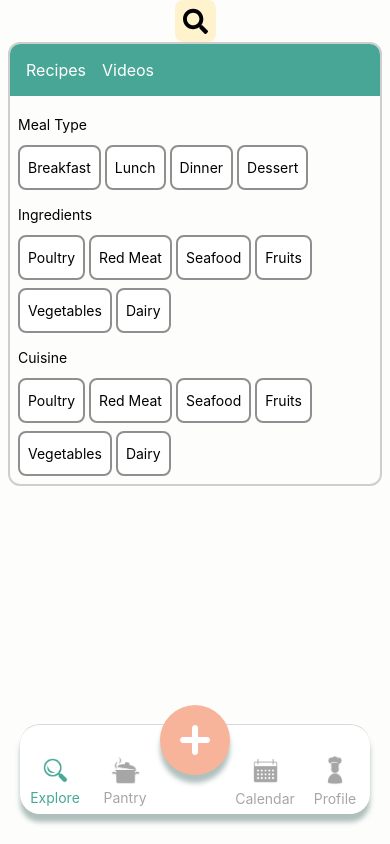
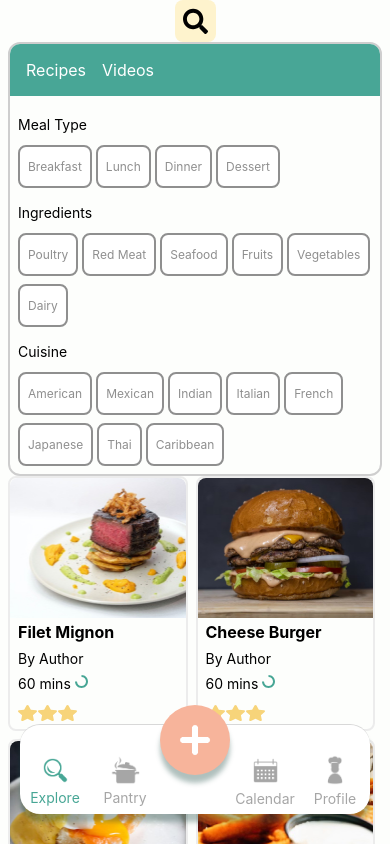
Before and after one commit to chefit-ucf/Chef_It, a React Native app in the folder chefit_frontend/: screen /Search in a window 390 px wide. Built offline with nearby package versions, Linux system fonts and the light colour scheme.

Commit message:
search screen

```diff
--- a/chefit_frontend/assets/data/fakeData.js
+++ b/chefit_frontend/assets/data/fakeData.js
@@ -161,23 +161,38 @@ export const searchItems = [
   {
     image: require("../../assets/food/search_item1.jpg"),
     title: "Filet Mignon",
+    author: "Author",
+    time: 60,
+    rating: 3,
   },
   {
     image: require("../../assets/food/search_item2.jpg"),
     title: "Cheese Burger",
+    author: "Author",
+    time: 60,
+    rating: 3,
 
   },
   {
     image: require("../../assets/food/search_item3.jpg"),
     title: "Eggs Benedict",
+    author: "Author",
+    time: 60,
+    rating: 3,
   },
   {
     image: require("../../assets/food/search_item4.jpg"),
     title: "Sweet Potato Fries",
+    author: "Author",
+    time: 60,
+    rating: 3,
   },
   {
     image: require("../../assets/food/search_item5.jpg"),
     title: "Spaghetti",
+    author: "Author",
+    time: 60,
+    rating: 3,
   },
 
 ];
--- a/chefit_frontend/components/Filter.js
+++ b/chefit_frontend/components/Filter.js
@@ -2,9 +2,6 @@ import { View, StyleSheet, Text, FlatList, Pressable} from 'react-native';
 import React, { useState } from 'react';
 import { DATA, DATA2, DATA3} from "../assets/data/fakeData.js"
 export default function Filter() {
-
-
-
   return (
     <View style={styles.box}>
       <View style={styles.top}>
@@ -37,7 +34,7 @@ export default function Filter() {
         <View style={{paddingVertical: 8}}>
           <Text >Cuisine</Text>
           <FlatList
-            data={DATA2}
+            data={DATA3}
             renderItem={({item}) => <Item title={item.title} />}
             keyExtractor={item => item.id}
             contentContainerStyle={styles.flatList}
@@ -68,12 +65,7 @@ const Item = ({title}) =>{
   onPress={handlePress}
   >
     <Text
-          style={({ pressed: isPressed }) => [
-            {
-              ...styles.title,
-              color: isPressed ? "white" : "#8F8F8F"
-            },
-          ]}
+      style={{...styles.pressable}}
     >{title}</Text>
   </Pressable>
 
@@ -94,9 +86,7 @@ const styles = StyleSheet.create({
     display: 'flex',
     marginHorizontal: 8,
     borderRadius: 12,
-
     borderColor: "#CECECE"
-
   },
   flex: {
     display: 'flex',
@@ -134,6 +124,12 @@ const styles = StyleSheet.create({
     color: "#8F8F8F",
   },
 
+  pressable:{
+    fontSize: 12,
+    color: "#8F8F8F",
+
+  },
+
 
   flatList:{
     display: 'flex',
--- a/chefit_frontend/components/SearchItem.js
+++ b/chefit_frontend/components/SearchItem.js
@@ -1,15 +1,74 @@
-import React from 'react'
+import React, { useEffect } from 'react'
 import { StyleSheet,  View, ScrollView, Text, Image, Dimensions } from 'react-native';
 import Svg, { Path } from "react-native-svg"
 
 
-export default function SearchItem({image}) {
-return <View  >
-  <View style={{ width: '100%', marginBottom: 8 }}>
-    <View>
-      <Image style={{ width: '100%' }} source={image} />
+export default function SearchItem({image, author, title, time, rating}) {
+
+
+  const styles = StyleSheet.create({
+
+    pictures: {
+      flexDirection: "row",
+      padding: '20px'
+    },
+    item: {
+      width:"48%"
+    },
+
+    box: {
+      // padding: 12,
+      borderWidth: 2,
+      borderColor: '#ECECEC',
+      borderRadius: 8
+    },
+    border: {
+      borderBottomWidth: 2,
+      borderColor: '#ECECEC',
+      paddingBottom: 8,
+      marginBottom: 16
+    },
+
+    title:{
+      fontSize: 20,
+      fontWeight: 'bold',
+    },
+    picture: {
+      borderTopRightRadius: 8,
+      borderTopLeftRadius: 8
+    },
+    time: { paddingHorizontal: 8, paddingVertical: 4, display: "flex", flexDirection: 'row', columnGap: 4, alignContent: 'center'}
+  });
+
+
+return <View style={styles.item}>
+    <View style={styles.box}>
+      <View>
+        <Image style={{ ...styles.picture, width: '100%' }} source={image} />
+      </View>
+      <View>
+        <View style={{ paddingHorizontal: 8, paddingVertical: 4 }}>
+          <Text style={{ fontSize: 16, fontWeight: 'bold' }}>{title}</Text>
+        </View>
+        <View style={{ paddingHorizontal: 8, paddingVertical: 4 }}>
+          <Text>By {author}</Text>
+        </View>
+        <View style={styles.time}>
+          <Text>{time} mins</Text>
+          <Svg width="25" height="26" viewBox="0 0 25 26" fill="none" xmlns="http://www.w3.org/2000/svg">
+            <Path fill-rule="evenodd" clip-rule="evenodd" d="M3.89423e-09 6.49977C3.89423e-09 6.49985 0 6.49992 0 6.5C0 10.0899 2.91015 13 6.5 13C10.0899 13 13 10.0899 13 6.5C13 2.9103 10.0901 0.000244547 6.50045 0V2C8.98553 2.00024 11 4.01487 11 6.5C11 8.98528 8.98528 11 6.5 11C4.01472 11 2 8.98528 2 6.5C2 6.49992 2 6.49985 2 6.49977H3.89423e-09Z" fill="#47A695"/>
+          </Svg>
+        </View>
+
+        <View style={{ paddingHorizontal: 8, paddingBottom: 8, flexDirection: 'row', gap: 1 }}>
+          {Array.from({ length: rating }, (_, index) => (
+            <Svg key={index} width="19" height="16" viewBox="0 0 19 16" fill="none" xmlns="http://www.w3.org/2000/svg">
+              <Path d="M8.48075 0.556577L6.16169 4.69357L0.973099 5.35911C0.0426336 5.47784 -0.330263 6.48709 0.344502 7.06515L4.09833 10.2835L3.21048 14.8298C3.05067 15.6516 4.0344 16.2671 4.85833 15.8828L9.5 13.7362L14.1417 15.8828C14.9656 16.264 15.9493 15.6516 15.7895 14.8298L14.9017 10.2835L18.6555 7.06515C19.3303 6.48709 18.9574 5.47784 18.0269 5.35911L12.8383 4.69357L10.5193 0.556577C10.1037 -0.180831 8.89981 -0.190205 8.48075 0.556577Z" fill="#F7D47A" />
+            </Svg>
+          ))}
+        </View>
+      </View>
     </View>
-  </View>
-</View>
+    </View>
 
 }
--- a/chefit_frontend/subScreens/Search.js
+++ b/chefit_frontend/subScreens/Search.js
@@ -5,6 +5,7 @@ import Svg, { Path } from "react-native-svg"
 
 import Filter from '../components/Filter';
 import SearchItem from '../components/SearchItem';
+import { searchItems } from '../assets/data/fakeData';
 
 export default function Search() {
   const [index, setIndex] = useState(0);
@@ -48,6 +49,16 @@ export  function SearchScreen({navigation}) {
       display: "flex",
     },
 
+    flex:{
+      display:'flex',
+      flex: 1,
+      flexDirection:'row',
+      flexWrap:'wrap',
+      width:'100%',
+      // justifyContent: 'space-between', // Arrange items in two columns
+      gap: 8
+    }
+
   });
   return <SafeAreaView style={{ backgroundColor: '#FDFEFC', flex: 1 }}>
             <View style={styles.base}>
@@ -63,7 +74,23 @@ export  function SearchScreen({navigation}) {
         </View>
         <Filter/>
 
-      <ScrollView style={{marginBottom: 62}}>
-      </ScrollView>
+        <ScrollView style={{width: "100%", paddingHorizontal: 8,}}>
+
+        <View style={styles.flex}>
+          {searchItems.map((source)=>(
+            <SearchItem
+              key={source}
+              image={source.image}
+              author={source.author}
+              title={source.title}
+              time={source.time}
+              rating={source.rating}
+            />
+          ))}
+        </View>
+
+        </ScrollView>
+
+
   </SafeAreaView>
 }
```
Also changed, not shown: chefit_frontend/assets/Subtract.svg (added).
